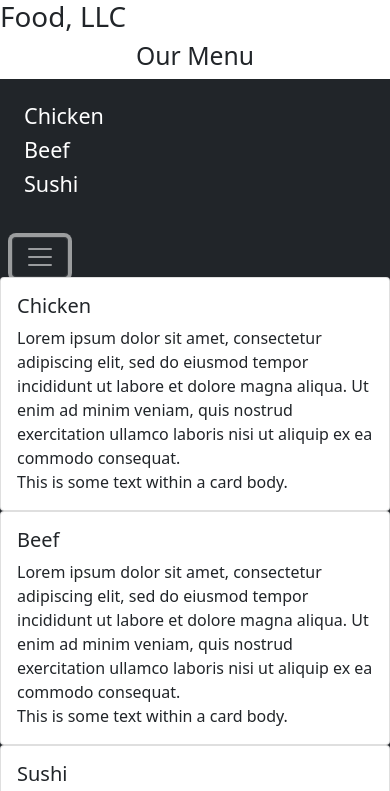
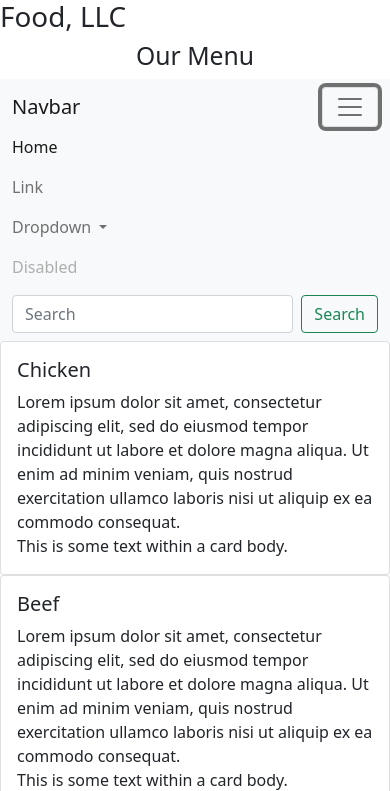
Before and after one commit to mas09mind/module3, a plain HTML site: page index.html in a window 390 px wide. Both pictures are taken after a click on the button "Toggle navigation". Shown: the top 791 px of the page. Drawn offline with nearby package versions, Linux system fonts and the light colour scheme.

Commit message:
Update index.html

```diff
--- a/index.html
+++ b/index.html
@@ -17,20 +17,42 @@
 
     <!--Nav Bar-->
 
-    <div class="collapse" id="navbarToggleExternalContent">
-  <div class="bg-dark p-4">
-    <h5 class="text-white h4">Chicken</h5>
-    <h5 class="text-white h4">Beef</h5>
-    <h5 class="text-white h4">Sushi</h5>
-    <span class="text-muted"></span>
-  </div>
-</div>
-<nav class="navbar navbar-dark bg-dark">
+<nav class="navbar navbar-expand-lg navbar-light bg-light">
   <div class="container-fluid">
-    <button class="navbar-toggler" type="button" data-bs-toggle="collapse" data-bs-target="#navbarToggleExternalContent" aria-controls="navbarToggleExternalContent" aria-expanded="false" aria-label="Toggle navigation">
+    <a class="navbar-brand" href="#">Navbar</a>
+    <button class="navbar-toggler" type="button" data-bs-toggle="collapse" data-bs-target="#navbarSupportedContent" aria-controls="navbarSupportedContent" aria-expanded="false" aria-label="Toggle navigation">
       <span class="navbar-toggler-icon"></span>
     </button>
+    <div class="collapse navbar-collapse" id="navbarSupportedContent">
+      <ul class="navbar-nav me-auto mb-2 mb-lg-0">
+        <li class="nav-item">
+          <a class="nav-link active" aria-current="page" href="#">Home</a>
+        </li>
+        <li class="nav-item">
+          <a class="nav-link" href="#">Link</a>
+        </li>
+        <li class="nav-item dropdown">
+          <a class="nav-link dropdown-toggle" href="#" id="navbarDropdown" role="button" data-bs-toggle="dropdown" aria-expanded="false">
+            Dropdown
+          </a>
+          <ul class="dropdown-menu" aria-labelledby="navbarDropdown">
+            <li><a class="dropdown-item" href="#">Action</a></li>
+            <li><a class="dropdown-item" href="#">Another action</a></li>
+            <li><hr class="dropdown-divider"></li>
+            <li><a class="dropdown-item" href="#">Something else here</a></li>
+          </ul>
+        </li>
+        <li class="nav-item">
+          <a class="nav-link disabled" href="#" tabindex="-1" aria-disabled="true">Disabled</a>
+        </li>
+      </ul>
+      <form class="d-flex">
+        <input class="form-control me-2" type="search" placeholder="Search" aria-label="Search">
+        <button class="btn btn-outline-success" type="submit">Search</button>
+      </form>
+    </div>
   </div>
+</nav>
 
 
 
```
